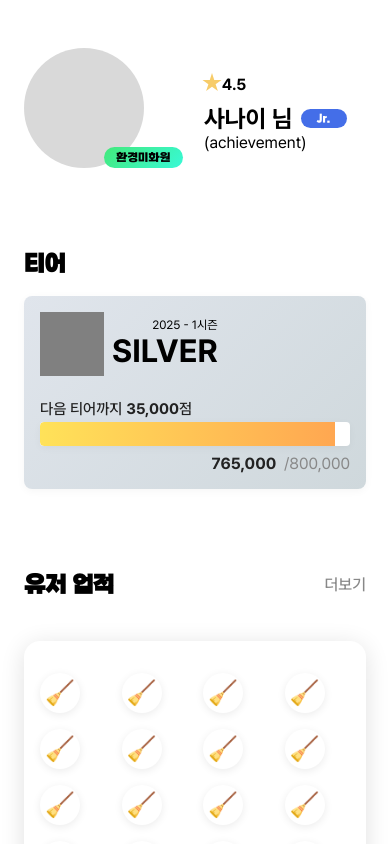
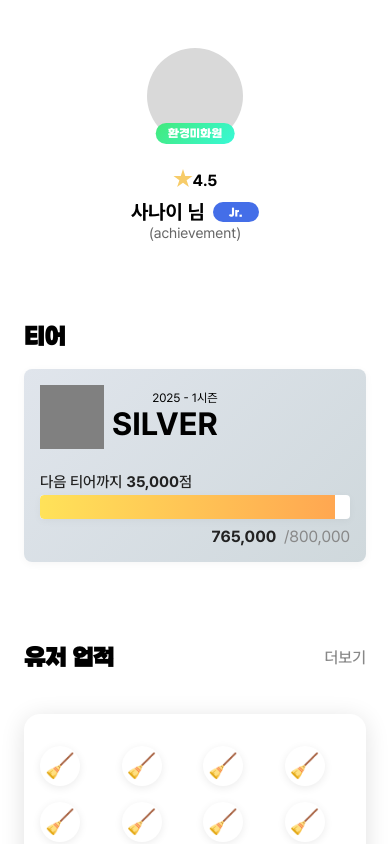
Before and after one commit to sonwoohon/Next_POLAR, a Next.js app: page /user/profile/achievement in a window 390 px wide. Built offline with nearby package versions, Linux system fonts and the light colour scheme.

Commit message:
Refactor: Seperate UserInfoSection Component
유저 프로필 페이지에 구현해놨던 유저 인포 섹션을 별도의 컴포넌트로 분리하였습니다.
다양한 상황에 대응할 수 있도록 고도화가 더 필요합니다.

```diff
--- a/app/(pola)/user/profile/[nickname]/_styles/userProfile.module.css
+++ b/app/(pola)/user/profile/[nickname]/_styles/userProfile.module.css
@@ -10,89 +10,6 @@
 
 .container h1 {
   display: none;
-}
-
-.userInfoSection {
-  display: flex;
-  align-items: center;
-  gap: 1.25rem;
-  width: 100%;
-}
-
-.userProfileImageContainer {
-  position: relative;
-  width: 10rem;
-
-  overflow: visible;
-}
-
-.userProfileImage {
-  width: 7.5rem;
-  height: 7.5rem;
-  border-radius: 50%;
-  background-color: #d9d9d9;
-}
-
-.userArchiveBadge {
-  position: absolute;
-  bottom: 0;
-  left: 50%;
-  padding: 0.25rem 0.75rem;
-  border-radius: 1rem;
-  font-size: 0.75rem;
-  font-family: var(--font-gangwon);
-  background: linear-gradient(135deg, #43e97b 0%, #38f9d7 100%);
-}
-
-.userInfo {
-  display: flex;
-  flex-direction: column;
-  align-items: flex-start;
-  justify-content: center;
-}
-
-.userRating {
-  width: 2.5rem;
-  height: 2.5rem;
-  display: flex;
-  align-items: center;
-  justify-content: center;
-}
-
-.userRating span {
-  font-weight: 700;
-}
-
-.userNameContainer {
-  display: flex;
-  align-items: center;
-  justify-content: center;
-  gap: 0.5rem;
-}
-
-.userNameContainer span {
-  font-size: 1.5rem;
-  font-weight: 700;
-}
-
-.userTypeBadge {
-  display: flex;
-  align-items: center;
-  justify-content: center;
-  padding: 0.2rem 1rem;
-
-  font-size: 0.75rem;
-  color: #fff;
-  background-color: #446ee8;
-  border-radius: 1rem;
-
-  font-family: var(--font-gangwon);
-}
-
-.userNicknameContainer {
-  display: flex;
-  align-items: center;
-  justify-content: center;
 }
 
 .userTierSection {
@@ -285,3 +202,82 @@
 .userHelpsTitleContainer h2 {
   font-family: var(--font-gangwon);
 }
+
+.userHelpsContentContainer {
+  display: flex;
+  align-items: center;
+  max-width: 100%;
+  /* min-height: 20rem; */
+  background-color: #fff;
+  border-radius: 0.5rem;
+  box-shadow: 0 4px 24px rgba(0, 0, 0, 0.12);
+}
+
+/* 휴대폰 사이즈에서 flex-direction을 column으로 변경 */
+@media (max-width: 768px) {
+  .userHelpsContentContainer {
+    flex-direction: column;
+    height: auto;
+    gap: 1rem;
+    padding: 1rem;
+  }
+}
+
+.userHelpsChartContainer {
+  display: flex;
+  justify-content: center;
+  align-items: center;
+  padding: 0.5rem;
+  width: calc(50% - 1rem);
+  height: calc(100% - 1rem);
+  border-right: 1px solid #d9d9d9;
+}
+
+/* 휴대폰 사이즈에서 차트 컨테이너 조정 */
+@media (max-width: 768px) {
+  .userHelpsChartContainer {
+    width: 100%;
+    height: 15rem;
+    border-right: none;
+    border-bottom: 1px solid #d9d9d9;
+    padding: 1rem;
+  }
+}
+
+.userHelpsDataContainer {
+  display: flex;
+  flex-direction: column;
+  align-items: center;
+  gap: 1rem;
+  width: 50%;
+}
+
+.userHelpsDataContainer .subTitle {
+  font-size: 1rem;
+}
+
+.userHelpsDataContainer .mainTitle {
+  font-family: var(--font-gangwon);
+  font-size: 1.75rem;
+}
+
+.helpsDataContainer {
+  display: flex;
+  align-items: center;
+  gap: 1rem;
+}
+
+.helpsCategory {
+  padding: 0.5rem 1rem;
+  color: #fff;
+  background-color: #40f03d;
+  border-radius: 0.75rem;
+  font-family: var(--font-gangwon);
+}
+
+.helpsDataContainer span {
+  font-size: 1.5rem;
+}
+
+.userHelpList {
+}
--- a/app/(pola)/user/profile/[nickname]/page.tsx
+++ b/app/(pola)/user/profile/[nickname]/page.tsx
@@ -1,9 +1,27 @@
 "use client";
 import styles from "./_styles/userProfile.module.css";
-import Image from "next/image";
-import RatingStar from "@/public/images/icons/icon_star.svg";
 import { useParams } from "next/navigation";
 import Link from "next/link";
+import { Radar } from "react-chartjs-2";
+import {
+  Chart,
+  RadialLinearScale,
+  PointElement,
+  LineElement,
+  Filler,
+  Tooltip,
+  Legend,
+} from "chart.js";
+import UserInfoSection from "@/app/_components/commons/UserInfoSection";
+
+Chart.register(
+  RadialLinearScale,
+  PointElement,
+  LineElement,
+  Filler,
+  Tooltip,
+  Legend
+);
 
 const UserProfilePage: React.FC = () => {
   const params = useParams();
@@ -12,33 +30,13 @@ const UserProfilePage: React.FC = () => {
   return (
     <div className={styles.container}>
       <h1>유저프로필</h1>
-      <section className={styles.userInfoSection}>
-        <div className={styles.userProfileImageContainer}>
-          <div className={styles.userProfileImage} />
-          <div className={styles.userArchiveBadge}>환경미화원</div>
-        </div>
-
-        <div className={styles.userInfo}>
-          {/* 유저 평점 */}
-          <div className={styles.userRating}>
-            <div className={styles.userRatingStar}>
-              <Image src={RatingStar} alt="ratingStar" />
-            </div>
-            <span>4.5</span>
-          </div>
-
-          {/* 유저 이름 */}
-          <div className={styles.userNameContainer}>
-            <span>{"사나이"} 님</span>
-            <div className={styles.userTypeBadge}>Jr.</div>
-          </div>
-
-          {/* 유저 닉네임 */}
-          <div className={styles.userNicknameContainer}>
-            <span>({nickname})</span>
-          </div>
-        </div>
-      </section>
+      <UserInfoSection
+        nickname={nickname}
+        userName="사나이"
+        userType="Jr."
+        rating={4.5}
+        archiveBadge="환경미화원"
+      />
 
       {/* 유저 티어 */}
       {/* TODO: 컴포넌트 분리 */}
@@ -98,6 +96,83 @@ const UserProfilePage: React.FC = () => {
             <Link href="/user/profile/achievement">더보기</Link>
           </div>
         </div>
+        <div className={styles.userHelpsContentContainer}>
+          {/* 오른쪽에 배너/기록 등 추가 */}
+          <div className={styles.userHelpsChartContainer}>
+            <Radar
+              data={{
+                labels: ["청소", "요리", "운전", "상담", "기타"],
+                datasets: [
+                  {
+                    label: "나의 헬프 능력치",
+                    data: [80, 65, 90, 70, 60], // 예시 값
+                    backgroundColor: "rgba(68, 110, 232, 0.2)",
+                    borderColor: "#242425",
+                    borderWidth: 1,
+                    pointBackgroundColor: "rgba(68, 110, 232, 1)",
+                  },
+                ],
+              }}
+              options={{
+                responsive: true,
+                plugins: {
+                  legend: {
+                    display: false,
+                  },
+                  tooltip: {
+                    enabled: true,
+                  },
+                },
+                scales: {
+                  r: {
+                    angleLines: { display: true },
+                    suggestedMin: 0,
+                    suggestedMax: 100,
+                    pointLabels: {
+                      font: {
+                        size: 10,
+                      },
+                    },
+                    ticks: {
+                      stepSize: 20,
+                      font: { size: 10 },
+                    },
+                  },
+                },
+              }}
+            />
+          </div>
+          <div className={styles.userHelpsDataContainer}>
+            <span className={styles.subTitle}>대표 칭호</span>
+            <span className={styles.mainTitle}>환경미화원</span>
+            <div className={styles.helpsDataContainer}>
+              <div className={styles.helpsCategory}>청소</div>
+              <span className={styles.helpsCategoryPoint}>1,000,000</span>
+            </div>
+
+            <div className={styles.helpsDataContainer}>
+              <div className={styles.helpsCategory}>청소</div>
+              <span className={styles.helpsCategoryPoint}>1,000,000</span>
+            </div>
+
+            <div className={styles.helpsDataContainer}>
+              <div className={styles.helpsCategory}>청소</div>
+              <span className={styles.helpsCategoryPoint}>1,000,000</span>
+            </div>
+
+            <div className={styles.helpsDataContainer}>
+              <div className={styles.helpsCategory}>청소</div>
+              <span className={styles.helpsCategoryPoint}>1,000,000</span>
+            </div>
+
+            <div className={styles.helpsDataContainer}>
+              <div className={styles.helpsCategory}>청소</div>
+              <span className={styles.helpsCategoryPoint}>1,000,000</span>
+            </div>
+          </div>
+        </div>
+
+        <div className={styles.userHelpList}></div>
       </section>
     </div>
   );
--- /dev/null
+++ b/app/_components/commons/UserInfoSection.module.css
@@ -0,0 +1,120 @@
+.userInfoSection {
+  display: flex;
+  align-items: center;
+  gap: 1.25rem;
+  width: 100%;
+}
+
+.userProfileImageContainer {
+  position: relative;
+  width: 10rem;
+  overflow: visible;
+}
+
+.userProfileImage {
+  width: 7.5rem;
+  height: 7.5rem;
+  border-radius: 50%;
+  background-color: #d9d9d9;
+  background-size: cover;
+  background-position: center;
+  background-repeat: no-repeat;
+}
+
+.userArchiveBadge {
+  position: absolute;
+  bottom: 0;
+  left: 50%;
+  transform: translateX(-50%);
+  padding: 0.25rem 0.75rem;
+  border-radius: 1rem;
+  font-size: 0.75rem;
+  font-family: var(--font-gangwon);
+  background: linear-gradient(135deg, #43e97b 0%, #38f9d7 100%);
+  color: #fff;
+  white-space: nowrap;
+}
+
+.userInfo {
+  display: flex;
+  flex-direction: column;
+  align-items: flex-start;
+  justify-content: center;
+}
+
+.userRating {
+  width: 2.5rem;
+  height: 2.5rem;
+  display: flex;
+  align-items: center;
+  justify-content: center;
+}
+
+.userRating span {
+  font-weight: 700;
+}
+
+.userNameContainer {
+  display: flex;
+  align-items: center;
+  justify-content: center;
+  gap: 0.5rem;
+}
+
+.userNameContainer span {
+  font-size: 1.5rem;
+  font-weight: 700;
+}
+
+.userTypeBadge {
+  display: flex;
+  align-items: center;
+  justify-content: center;
+  padding: 0.2rem 1rem;
+  font-size: 0.75rem;
+  color: #fff;
+  background-color: #446ee8;
+  border-radius: 1rem;
+  font-family: var(--font-gangwon);
+}
+
+.userNicknameContainer {
+  display: flex;
+  align-items: center;
+  justify-content: center;
+}
+
+.userNicknameContainer span {
+  color: #666;
+  font-size: 1rem;
+}
+
+/* 반응형 디자인 */
+@media (max-width: 768px) {
+  .userInfoSection {
+    flex-direction: column;
+    gap: 1rem;
+    text-align: center;
+  }
+
+  .userProfileImageContainer {
+    width: auto;
+  }
+
+  .userProfileImage {
+    width: 6rem;
+    height: 6rem;
+  }
+
+  .userInfo {
+    align-items: center;
+  }
+
+  .userNameContainer span {
+    font-size: 1.25rem;
+  }
+
+  .userNicknameContainer span {
+    font-size: 0.9rem;
+  }
+}
--- /dev/null
+++ b/app/_components/commons/UserInfoSection.tsx
@@ -0,0 +1,61 @@
+"use client";
+import Image from "next/image";
+import RatingStar from "@/public/images/icons/icon_star.svg";
+import styles from "./UserInfoSection.module.css";
+
+interface UserInfoSectionProps {
+  nickname: string;
+  userName?: string;
+  userType?: "Jr." | "Sr.";
+  rating?: number;
+  archiveBadge?: string;
+  profileImageUrl?: string;
+}
+
+const UserInfoSection: React.FC<UserInfoSectionProps> = ({
+  nickname,
+  userName = "사나이",
+  userType = "Jr.",
+  rating = 4.5,
+  archiveBadge = "환경미화원",
+  profileImageUrl,
+}) => {
+  return (
+    <section className={styles.userInfoSection}>
+      <div className={styles.userProfileImageContainer}>
+        <div
+          className={styles.userProfileImage}
+          style={
+            profileImageUrl
+              ? { backgroundImage: `url(${profileImageUrl})` }
+              : {}
+          }
+        />
+        <div className={styles.userArchiveBadge}>{archiveBadge}</div>
+      </div>
+
+      <div className={styles.userInfo}>
+        {/* 유저 평점 */}
+        <div className={styles.userRating}>
+          <div className={styles.userRatingStar}>
+            <Image src={RatingStar} alt="ratingStar" />
+          </div>
+          <span>{rating}</span>
+        </div>
+
+        {/* 유저 이름 */}
+        <div className={styles.userNameContainer}>
+          <span>{userName} 님</span>
+          <div className={styles.userTypeBadge}>{userType}</div>
+        </div>
+
+        {/* 유저 닉네임 */}
+        <div className={styles.userNicknameContainer}>
+          <span>({nickname})</span>
+        </div>
+      </div>
+    </section>
+  );
+};
+
+export default UserInfoSection;
--- a/package.json
+++ b/package.json
@@ -10,9 +10,11 @@
   },
   "dependencies": {
     "@supabase/supabase-js": "^2.50.3",
+    "chart.js": "^4.5.0",
     "jsonwebtoken": "^9.0.2",
     "next": "15.3.5",
     "react": "^19.0.0",
+    "react-chartjs-2": "^5.3.0",
     "react-daum-postcode": "^3.2.0",
     "react-dom": "^19.0.0",
     "react-hook-form": "^7.60.0",
```
Also changed, not shown: 1 other file (tests, documents, lock files or other folders).
